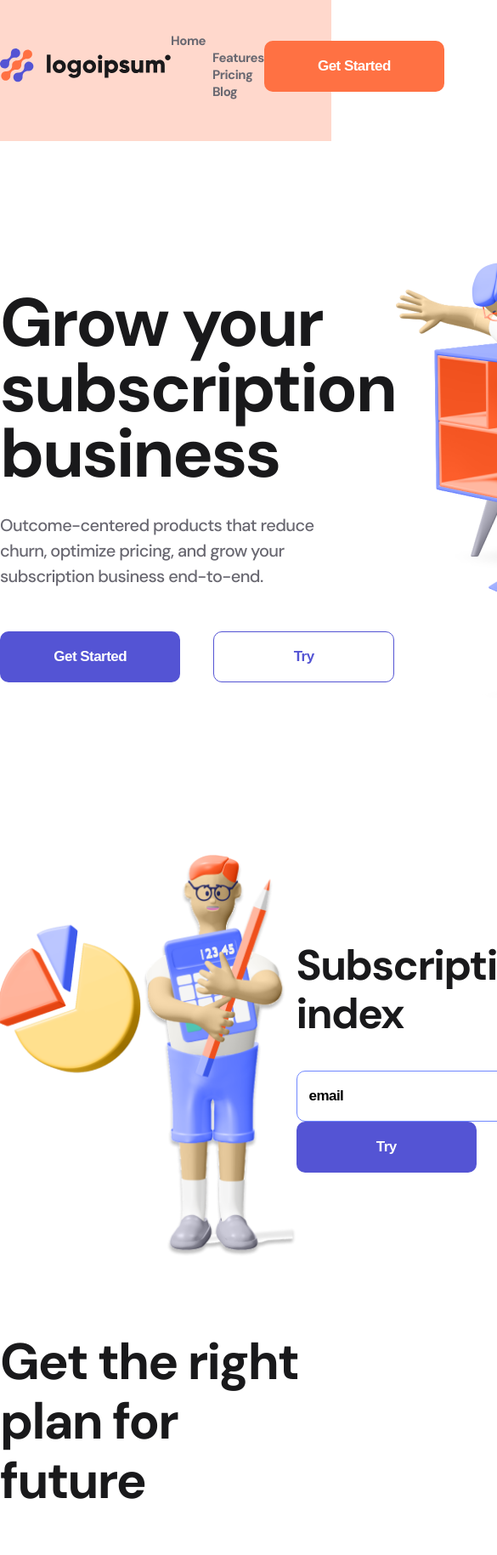
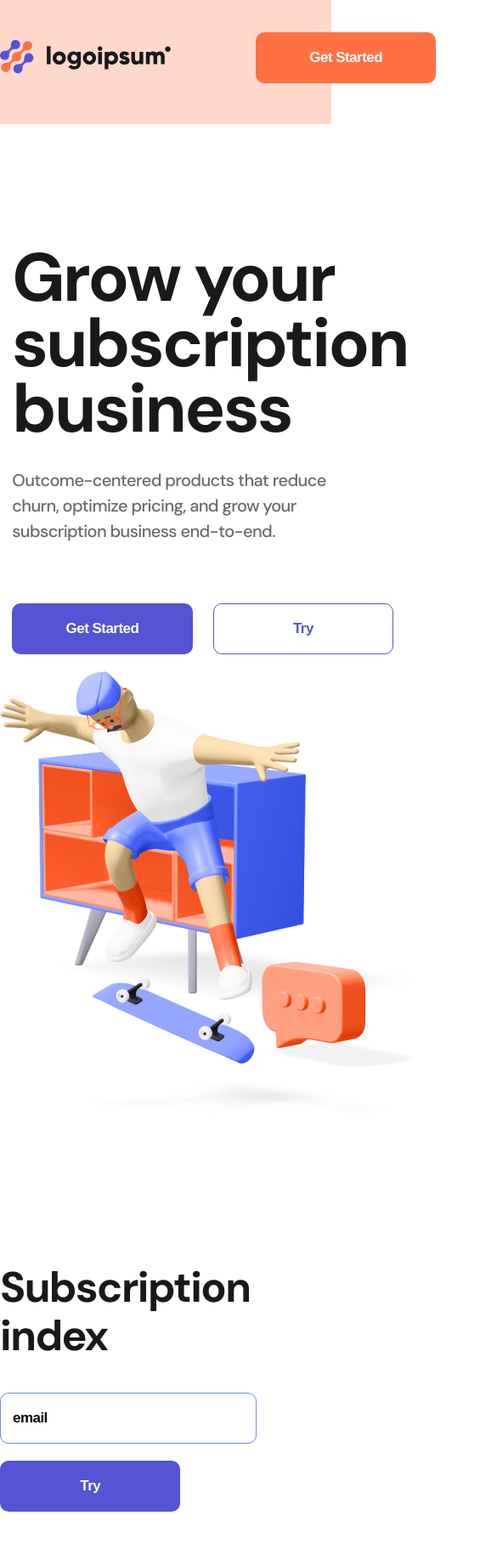
Before and after one commit to Vyacheslav001-c/123456, a plain HTML site: page index.html in a window 390 px wide. Shown: the top 1830 px of the page at 85% size, 585 px wide, since content can reach past the window. Drawn offline with nearby package versions, Linux system fonts and the light colour scheme.

Commit message:
Add files via upload

```diff
--- a/index.html
+++ b/index.html
@@ -11,7 +11,7 @@
     <link href="https://fonts.googleapis.com/css2?family=DM+Sans:wght@500;700&display=swap" rel="stylesheet">
     <link rel="stylesheet" href="./style/style.css">
 </head>
-<body>
+<body class="da">
     <header class="container1">
         <div class="container container_flex">
             <div>
@@ -27,7 +27,7 @@
                     <li class="nav__li"><a href="#" class="nav__link">Blog</a> </li>
                 </ol>
             </nav>
-            <div>
+            <div class="oran">
                 <button class="button button__orange">Get Started</button>
             </div>
         </div>
@@ -44,20 +44,22 @@
                 <button class="button transparant">Try</button>
             </div>
         </div>
-        <div>
+        <div class="first">
             <img src="./img/firstmen.png" alt="firstmen">
         </div>
     </section>
     <section class="container sub">
-        <div>
+        <div class="none">
             <img src="./img/men.png" height="473" width="348.5" alt="">
         </div>
         <div>
             <h2 class="subh2">Subscription index</h2>
+            <div class="forms">
             <form >
                 <input class="input" type="text" placeholder="email">
                 <button class="button voiletbut">Try</button>
             </form>
+            </div>
         </div>
     </section>
 
--- a/style/style.css
+++ b/style/style.css
@@ -1,6 +1,8 @@
 body{
     font-family: 'DM Sans', sans-serif;
 }
+
+
 .container_flex, .footer_flex , .about_section, .fex, .sub{
     display: flex;
     justify-content: space-between;
@@ -221,3 +223,60 @@ margin-bottom: 110px;
     height: 60px;
     margin-top: 36px;
 }
+@media  screen and (max-width: 750px) {
+.container{
+    max-width: 500px;
+
+}
+
+.nav{
+    display: none;
+}
+.transparant{
+    margin-left: 0;
+}
+.about_section {
+    display: flex;
+    flex-direction: column;
+    flex-wrap: wrap;
+}
+.sub{
+    display: flex;
+    flex-direction: column;
+    flex-wrap: wrap;
+}
+.none{
+    display: none;
+}
+.oran{
+    display: flex;
+    padding-left: 100px;
+}
+.fex{
+    flex-direction: column;
+}
+.planner:not(:last-of-type){
+    margin-bottom: 40px;
+}
+.footer_flex{
+    flex-direction: column;
+}
+.nav__li{
+
+    margin-top: 30px;
+}
+.footer{
+    height: 179px;
+}
+.voiletbut{
+    margin-top: 20px;
+}
+.first{
+    margin-top: 20px;
+}
+.transparant{
+    margin-left: 20px;
+}
+
+
+}
```
